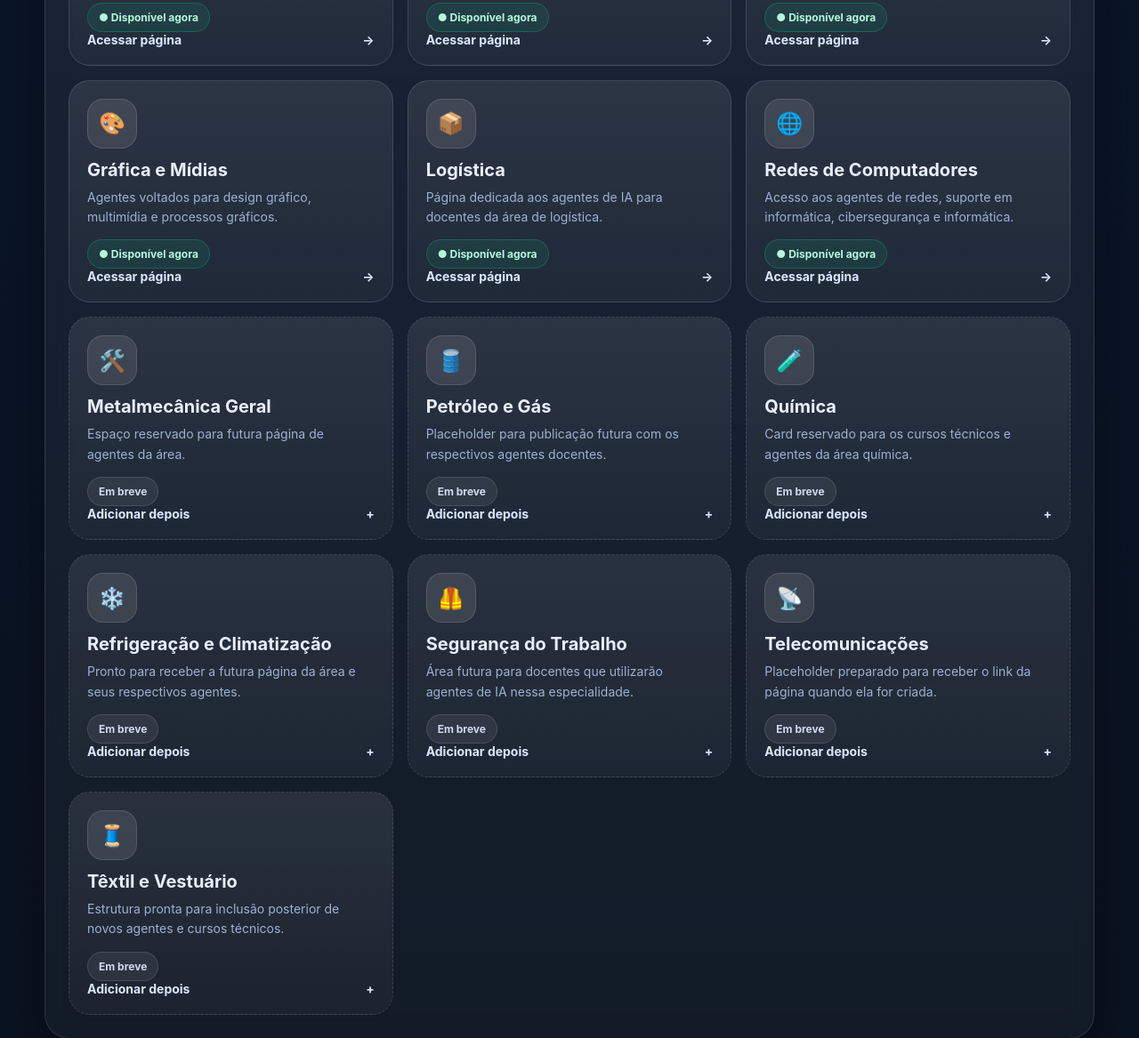
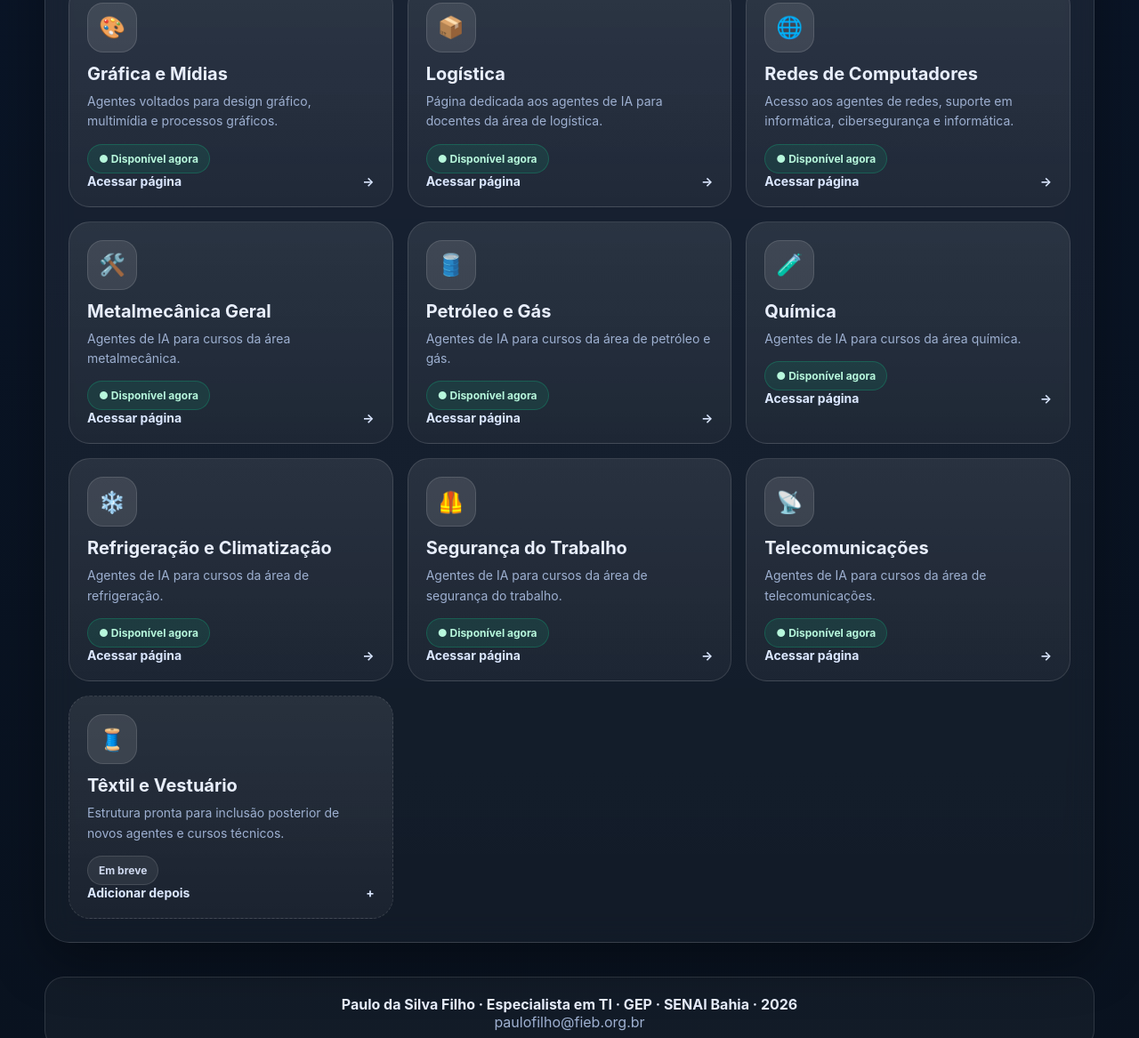
Before and after one commit to profpaulofilho/hub-artifacts_IA, a plain HTML site: page index.html in a window 1280 px wide. Shown: the part 1451-2618 px from the top of the page at 89% size. Drawn offline with Linux system fonts and the light colour scheme.

Commit message:
Update index.html

```diff
--- a/index.html
+++ b/index.html
@@ -66,15 +66,17 @@
     }
 
     .logo {
-      width: 52px;
-      height: 52px;
-      border-radius: 16px;
+      width: 64px;
+      height: 64px;
+      border-radius: 18px;
       display: grid;
       place-items: center;
       background: linear-gradient(135deg, var(--primary), var(--primary-2));
       box-shadow: 0 10px 30px rgba(79,140,255,.35);
-      font-size: 24px;
+      font-size: 32px;
     }
+
+
 
     .brand h1 {
       margin: 0;
@@ -456,21 +458,6 @@
             <strong>É necessário possuir conta ativa no Claude IA.</strong>
             <span>Sem esse acesso, os links dos agentes podem não funcionar corretamente para o docente.</span>
           </div>
-
-          <div class="stats">
-            <div class="mini">
-              <strong>12</strong>
-              <p>áreas no hub</p>
-            </div>
-            <div class="mini">
-              <strong>7</strong>
-              <p>novas áreas em breve</p>
-            </div>
-            <div class="mini">
-              <strong>100%</strong>
-              <p>layout responsivo</p>
-            </div>
-          </div>
         </aside>
       </div>
     </div>
@@ -633,77 +620,77 @@
               </div>
             </a>
 
-            <article class="course-card empty-card">
+            <a class="course-card" href="https://claude.ai/public/artifacts/18fc511a-ffcc-47df-87d4-5cad20edc32d" target="_blank" rel="noopener noreferrer">
               <div class="course-top">
                 <div class="icon-wrap">🛠️</div>
                 <h4>Metalmecânica Geral</h4>
-                <p>Espaço reservado para futura página de agentes da área.</p>
+                <p>Agentes de IA para cursos da área metalmecânica.</p>
               </div>
               <div class="course-bottom">
-                <span class="status soon">Em breve</span>
-                <div class="cta-row"><span>Adicionar depois</span><span>+</span></div>
+                <span class="status live">● Disponível agora</span>
+                <div class="cta-row"><span>Acessar página</span><span>→</span></div>
               </div>
-            </article>
+            </a>
 
-            <article class="course-card empty-card">
+            <a class="course-card" href="https://claude.ai/public/artifacts/52d8d644-10f7-4695-b995-0c641fd49347" target="_blank" rel="noopener noreferrer">
               <div class="course-top">
                 <div class="icon-wrap">🛢️</div>
                 <h4>Petróleo e Gás</h4>
-                <p>Placeholder para publicação futura com os respectivos agentes docentes.</p>
+                <p>Agentes de IA para cursos da área de petróleo e gás.</p>
               </div>
               <div class="course-bottom">
-                <span class="status soon">Em breve</span>
-                <div class="cta-row"><span>Adicionar depois</span><span>+</span></div>
+                <span class="status live">● Disponível agora</span>
+                <div class="cta-row"><span>Acessar página</span><span>→</span></div>
               </div>
-            </article>
+            </a>
 
-            <article class="course-card empty-card">
+            <a class="course-card" href="https://claude.ai/public/artifacts/9ff6f5c0-bff1-4a9a-8137-ce527c73f95f" target="_blank" rel="noopener noreferrer">
               <div class="course-top">
                 <div class="icon-wrap">🧪</div>
                 <h4>Química</h4>
-                <p>Card reservado para os cursos técnicos e agentes da área química.</p>
+                <p>Agentes de IA para cursos da área química.</p>
               </div>
               <div class="course-bottom">
-                <span class="status soon">Em breve</span>
-                <div class="cta-row"><span>Adicionar depois</span><span>+</span></div>
+                <span class="status live">● Disponível agora</span>
+                <div class="cta-row"><span>Acessar página</span><span>→</span></div>
               </div>
-            </article>
+            </a>
 
-            <article class="course-card empty-card">
+            <a class="course-card" href="https://claude.ai/public/artifacts/ddeca242-6b02-4a69-8e3c-3f3271b1a4fa" target="_blank" rel="noopener noreferrer">
               <div class="course-top">
                 <div class="icon-wrap">❄️</div>
                 <h4>Refrigeração e Climatização</h4>
-                <p>Pronto para receber a futura página da área e seus respectivos agentes.</p>
+                <p>Agentes de IA para cursos da área de refrigeração.</p>
               </div>
               <div class="course-bottom">
-                <span class="status soon">Em breve</span>
-                <div class="cta-row"><span>Adicionar depois</span><span>+</span></div>
+                <span class="status live">● Disponível agora</span>
+                <div class="cta-row"><span>Acessar página</span><span>→</span></div>
               </div>
-            </article>
+            </a>
 
-            <article class="course-card empty-card">
+            <a class="course-card" href="https://claude.ai/public/artifacts/948f4224-b651-4f51-8557-c41abd248d0c" target="_blank" rel="noopener noreferrer">
               <div class="course-top">
                 <div class="icon-wrap">🦺</div>
                 <h4>Segurança do Trabalho</h4>
-                <p>Área futura para docentes que utilizarão agentes de IA nessa especialidade.</p>
+                <p>Agentes de IA para cursos da área de segurança do trabalho.</p>
               </div>
               <div class="course-bottom">
-                <span class="status soon">Em breve</span>
-                <div class="cta-row"><span>Adicionar depois</span><span>+</span></div>
+                <span class="status live">● Disponível agora</span>
+                <div class="cta-row"><span>Acessar página</span><span>→</span></div>
               </div>
-            </article>
+            </a>
 
-            <article class="course-card empty-card">
+            <a class="course-card" href="https://claude.ai/public/artifacts/97f56da8-ae18-4b30-b44e-8c03efb02f1a" target="_blank" rel="noopener noreferrer">
               <div class="course-top">
                 <div class="icon-wrap">📡</div>
                 <h4>Telecomunicações</h4>
-                <p>Placeholder preparado para receber o link da página quando ela for criada.</p>
+                <p>Agentes de IA para cursos da área de telecomunicações.</p>
               </div>
               <div class="course-bottom">
-                <span class="status soon">Em breve</span>
-                <div class="cta-row"><span>Adicionar depois</span><span>+</span></div>
+                <span class="status live">● Disponível agora</span>
+                <div class="cta-row"><span>Acessar página</span><span>→</span></div>
               </div>
-            </article>
+            </a>
 
             <article class="course-card empty-card">
               <div class="course-top">
```
